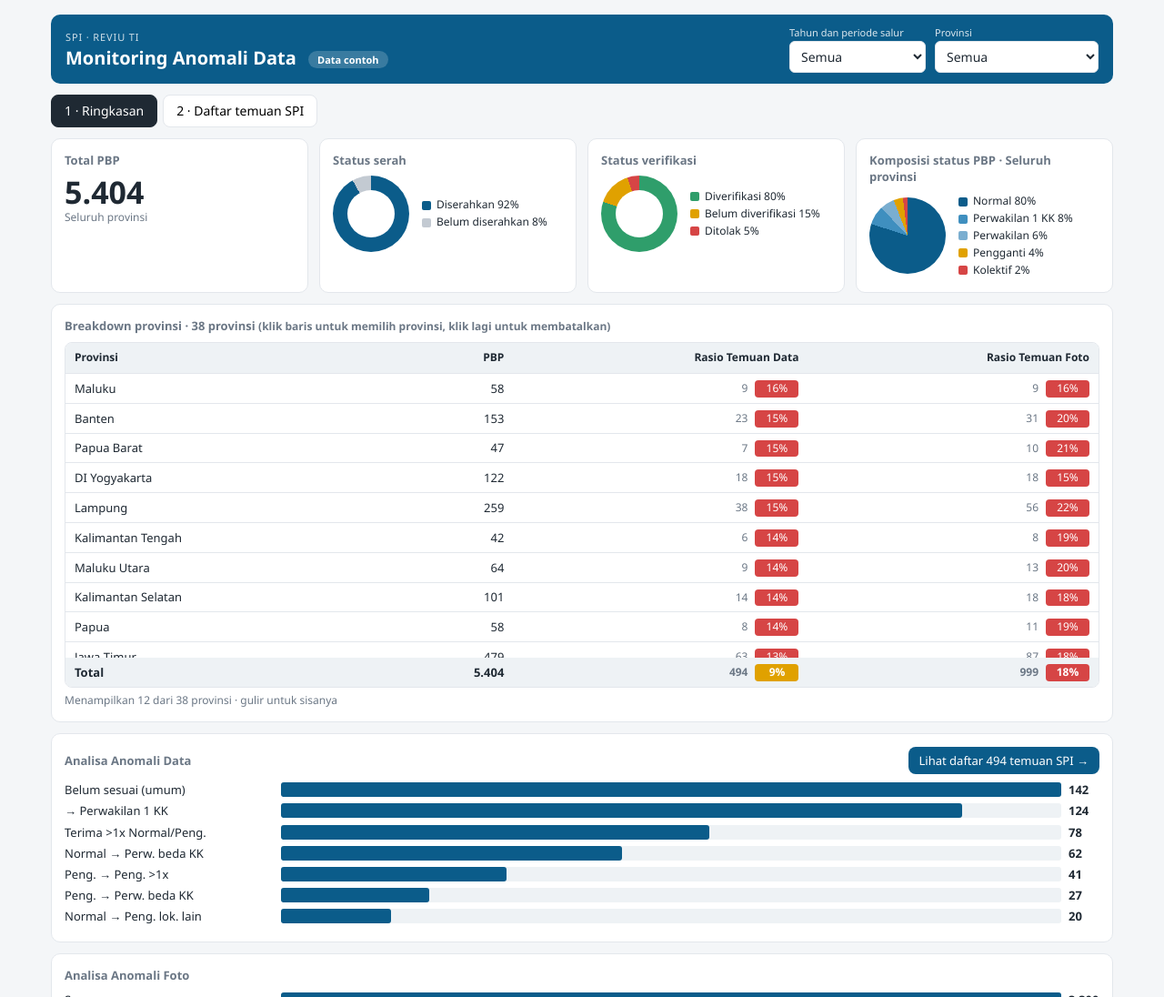
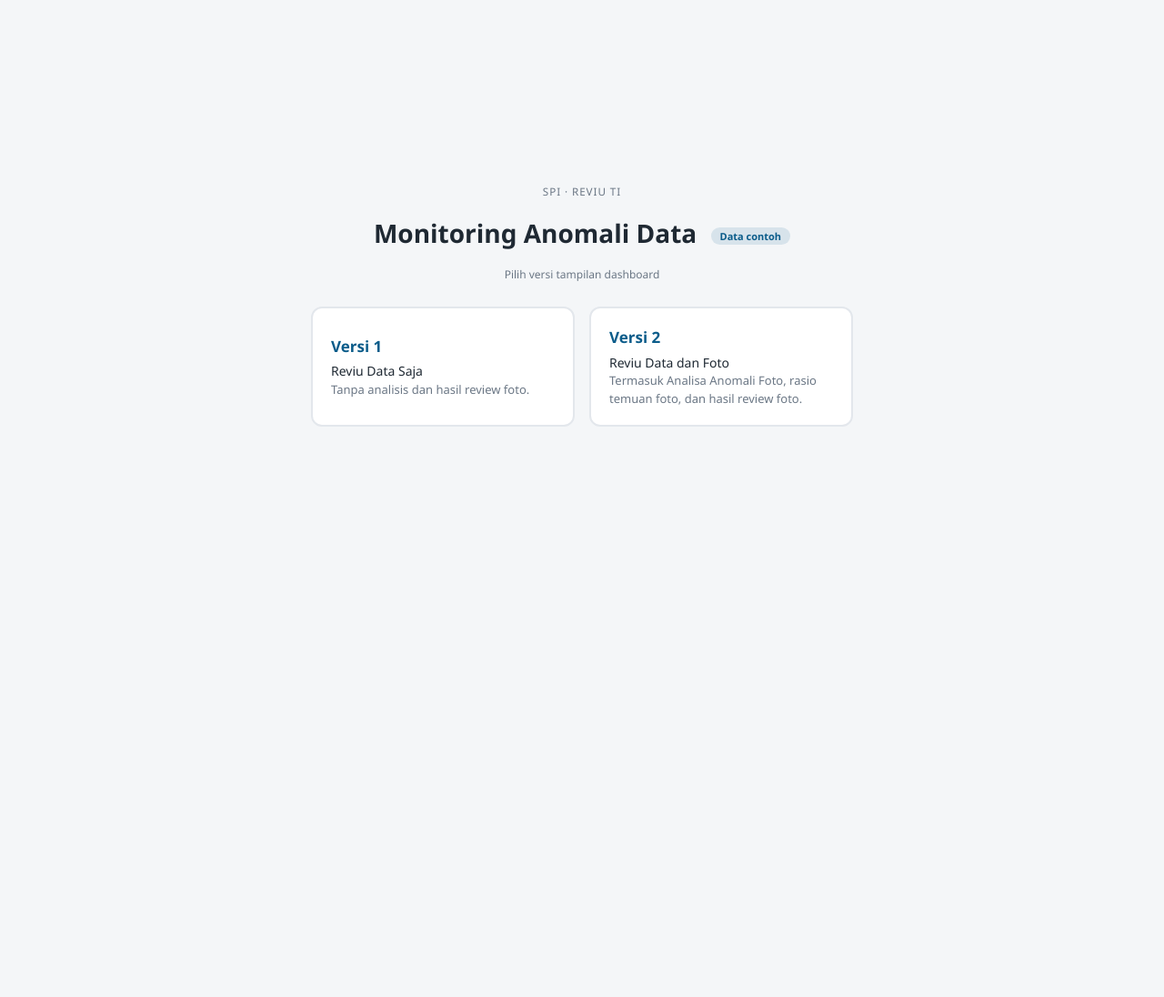
Before and after one commit to strawberrychizz/mockuppzz, a plain HTML site: page index.html in a window 1280 px wide. Shown: the top 1096 px of the page at 91% size. After the commit the page ends 800 px from the top, so only its background shows below. Drawn offline with Linux system fonts and the light colour scheme.

Commit message:
Tambah halaman pilihan versi: Versi 1 (Reviu Data Saja) dan Versi 2 (Reviu Data dan Foto)
Co-Authored-By: Claude Sonnet 5.5 <noreply@anthropic.com>
Claude-Session: https://claude.ai/code/session_01CHfbJwiN4Cu6QFmPDKtFpR

```diff
--- a/index.html
+++ b/index.html
@@ -53,15 +53,33 @@ tfoot td{font-weight:600;background:#eef2f5;position:sticky;bottom:0}
 .chead{display:flex;justify-content:space-between;align-items:center;gap:8px;flex-wrap:wrap;margin-bottom:8px}.chead h3{margin:0}.btn.sm{padding:6px 12px;font-size:13px}
 .foot{color:var(--mute);font-size:12px;margin-top:6px}
 .top2{display:flex;gap:12px;align-items:end;flex-wrap:wrap}
-.hide{display:none}
+.hide{display:none!important}
+.v1 .v2only{display:none!important}
+.land{min-height:80vh;display:flex;flex-direction:column;align-items:center;justify-content:center;text-align:center;gap:18px}
+.land small{letter-spacing:.08em;color:var(--mute)}.land h1{margin:0;font-size:28px}
+.opts{display:flex;gap:16px;flex-wrap:wrap;justify-content:center;margin-top:8px}
+.opt{width:290px;text-align:left;background:#fff;border:2px solid var(--line);border-radius:12px;padding:20px;cursor:pointer;font:inherit;color:var(--ink)}
+.opt:hover{border-color:var(--accent);box-shadow:0 2px 10px #0b5c8a22}.opt b{display:block;font-size:17px;margin-bottom:6px;color:var(--accent)}.opt span{color:var(--mute);font-size:13px}
+.switch{background:#ffffff26;color:#fff;border:1px solid #ffffff66;border-radius:20px;padding:3px 12px;font:inherit;font-size:12px;cursor:pointer;margin-left:8px}
 @media(max-width:800px){.kpis{grid-template-columns:1fr 1fr}.hbar{grid-template-columns:130px 1fr 28px}}
 </style>
 </head>
 <body>
 <div class="wrap">
 
+<section id="p0" class="land">
+  <small>SPI · REVIU TI</small>
+  <h1>Monitoring Anomali Data <span class="badge" style="background:#0b5c8a1f;color:var(--accent)">Data contoh</span></h1>
+  <div class="sub">Pilih versi tampilan dashboard</div>
+  <div class="opts">
+    <button class="opt" onclick="setVer(1)"><b>Versi 1</b>Reviu Data Saja<br><span>Tanpa analisis dan hasil review foto.</span></button>
+    <button class="opt" onclick="setVer(2)"><b>Versi 2</b>Reviu Data dan Foto<br><span>Termasuk Analisa Anomali Foto, rasio temuan foto, dan hasil review foto.</span></button>
+  </div>
+</section>
+
+<div id="app" class="hide">
 <div class="band">
-  <div><small>SPI · REVIU TI</small><h1>Monitoring Anomali Data <span class="badge">Data contoh</span></h1></div>
+  <div><small>SPI · REVIU TI</small><h1>Monitoring Anomali Data <span class="badge">Data contoh</span> <span class="badge" id="verBadge"></span><button class="switch" onclick="setVer(0)">Ganti versi</button></h1></div>
   <div class="slicers">
     <div><label>Tahun dan periode salur</label><select id="sPer"><option>Semua</option></select></div>
     <div><label>Provinsi</label><select id="sProv"><option value="">Semua</option></select></div>
@@ -91,16 +109,16 @@ tfoot td{font-weight:600;background:#eef2f5;position:sticky;bottom:0}
     <div class="card">
       <h3>Breakdown provinsi · 38 provinsi <span class="sub">(klik baris untuk memilih provinsi, klik lagi untuk membatalkan)</span></h3>
       <div class="scroll"><table>
-        <thead><tr><th>Provinsi</th><th class="n">PBP</th><th class="n">Rasio Temuan Data</th><th class="n">Rasio Temuan Foto</th></tr></thead>
+        <thead><tr><th>Provinsi</th><th class="n">PBP</th><th class="n">Rasio Temuan Data</th><th class="n v2only">Rasio Temuan Foto</th></tr></thead>
         <tbody id="provBody"></tbody>
-        <tfoot><tr><td>Total</td><td class="n" id="tfP"></td><td class="n" id="tfD"></td><td class="n" id="tfG"></td></tr></tfoot>
+        <tfoot><tr><td>Total</td><td class="n" id="tfP"></td><td class="n" id="tfD"></td><td class="n v2only" id="tfG"></td></tr></tfoot>
       </table></div>
       <div class="foot">Menampilkan 12 dari 38 provinsi · gulir untuk sisanya</div>
     </div>
 
     <div class="card"><div class="chead"><h3>Analisa Anomali Data</h3><button class="btn sm" id="btnList" onclick="go('p2')"></button></div><div id="catBars"></div></div>
 
-    <div class="card"><div class="chead"><h3>Analisa Anomali Foto</h3></div><div id="rlBars"></div></div>
+    <div class="card v2only"><div class="chead"><h3>Analisa Anomali Foto</h3></div><div id="rlBars"></div></div>
 
   </div>
 </section>
@@ -119,13 +137,14 @@ tfoot td{font-weight:600;background:#eef2f5;position:sticky;bottom:0}
   </div>
   <div class="card" style="margin-top:12px">
     <div class="scroll" style="max-height:520px"><table style="min-width:1750px">
-      <thead><tr><th>#</th><th>Kategori temuan</th><th>No PBP</th><th>Nama (disamarkan)</th><th>Provinsi</th><th>Kota/Kabupaten</th><th>Kecamatan</th><th>Kelurahan/Desa</th><th>Status Serah</th><th>Verifikasi Serah</th><th>Hasil Review Data</th><th>Hasil Review Foto</th></tr></thead>
+      <thead><tr><th>#</th><th>Kategori temuan</th><th>No PBP</th><th>Nama (disamarkan)</th><th>Provinsi</th><th>Kota/Kabupaten</th><th>Kecamatan</th><th>Kelurahan/Desa</th><th>Status Serah</th><th>Verifikasi Serah</th><th>Hasil Review Data</th><th class="v2only">Hasil Review Foto</th></tr></thead>
       <tbody id="listBody"></tbody>
     </table></div>
     <div class="foot">Nama PBP disamarkan di sumber data. Seluruh angka pada mockup ini adalah data contoh yang dibangkitkan acak (tetap, bukan data riil).</div>
   </div>
 </section>
 
+</div>
 </div>
 
 <script>
@@ -182,7 +201,7 @@ let sel="";
 const tg=p=>p.rl[1]; // Temuan Foto (dummy) = kategori "Tidak Sama"
 const order=[...P].sort((a,b)=>(b.tem/b.pbp-a.tem/a.pbp)||b.tem-a.tem);
 const cell=(n,t)=>{const r=n/t;return `<span class="sub" style="margin-right:8px">${fmt(n)}</span><span class="pill" style="background:${colorOf(r)}">${Math.round(r*100)}%</span>`};
-$("#provBody").innerHTML=order.map(p=>`<tr class="row" data-n="${p.n}" onclick="setSel(sel==='${p.n}'?'':'${p.n}')"><td>${p.n}</td><td class="n">${fmt(p.pbp)}</td><td class="n">${cell(p.tem,p.pbp)}</td><td class="n">${cell(tg(p),p.pbp)}</td></tr>`).join("");
+$("#provBody").innerHTML=order.map(p=>`<tr class="row" data-n="${p.n}" onclick="setSel(sel==='${p.n}'?'':'${p.n}')"><td>${p.n}</td><td class="n">${fmt(p.pbp)}</td><td class="n">${cell(p.tem,p.pbp)}</td><td class="n v2only">${cell(tg(p),p.pbp)}</td></tr>`).join("");
 $("#tfP").textContent=fmt(sum(p=>p.pbp));
 $("#tfD").innerHTML=cell(sum(p=>p.tem),sum(p=>p.pbp));$("#tfG").innerHTML=cell(sum(tg),sum(p=>p.pbp));
 
@@ -229,12 +248,17 @@ function render2(){
   cascade();
   const k=$("#fKat").value,p=sel,q=$("#fQ").value.trim().toLowerCase();
   const f=rows.filter(r=>(!k||r.c===k)&&(!p||r.w===p)&&(!fk||r.k===fk)&&(!fc||r.kc===fc)&&(!fd||r.d===fd)&&(!q||r.no.toLowerCase().includes(q)));
-  $("#listBody").innerHTML=f.map((r,i)=>`<tr><td>${i+1}</td><td>${r.c}</td><td>${r.no}</td><td>${r.nm}</td><td>${r.w}</td><td>${r.k}</td><td>${r.kc}</td><td>${r.d}</td><td>${badge(r.ss)}</td><td>${badge(r.vs)}</td><td>${badge(r.rd)}</td><td>${badge(r.rf)}</td></tr>`).join("")||`<tr><td colspan="12" class="sub">Tidak ada temuan untuk filter ini.</td></tr>`;
+  $("#listBody").innerHTML=f.map((r,i)=>`<tr><td>${i+1}</td><td>${r.c}</td><td>${r.no}</td><td>${r.nm}</td><td>${r.w}</td><td>${r.k}</td><td>${r.kc}</td><td>${r.d}</td><td>${badge(r.ss)}</td><td>${badge(r.vs)}</td><td>${badge(r.rd)}</td><td class="v2only">${badge(r.rf)}</td></tr>`).join("")||`<tr><td colspan="12" class="sub">Tidak ada temuan untuk filter ini.</td></tr>`;
   $("#cnt").textContent=fmt(f.length);
 }
 function setSel(v){sel=v;fk=fc=fd="";$("#sProv").value=v;$("#fProv").value=v;render1();render2()}
 $("#sProv").onchange=e=>setSel(e.target.value);$("#fProv").onchange=e=>setSel(e.target.value);
 $("#fKat").onchange=render2;$("#fKota").onchange=e=>{fk=e.target.value;fc=fd="";render2()};$("#fKec").onchange=e=>{fc=e.target.value;fd="";render2()};$("#fDesa").onchange=e=>{fd=e.target.value;render2()};$("#fQ").oninput=render2;
+function setVer(v){
+  document.body.classList.toggle("v1",v===1);
+  $("#p0").classList.toggle("hide",v!==0);$("#app").classList.toggle("hide",v===0);
+  if(v){$("#verBadge").textContent=v===1?"Versi 1 · Reviu Data Saja":"Versi 2 · Reviu Data dan Foto";go("p1")}
+}
 function go(id){["p1","p2"].forEach(x=>$("#"+x).classList.toggle("hide",x!==id));document.querySelectorAll(".tab").forEach(t=>t.classList.toggle("on",t.dataset.p===id))}
 document.querySelectorAll(".tab").forEach(t=>t.onclick=()=>go(t.dataset.p));
 render1();render2();
```
